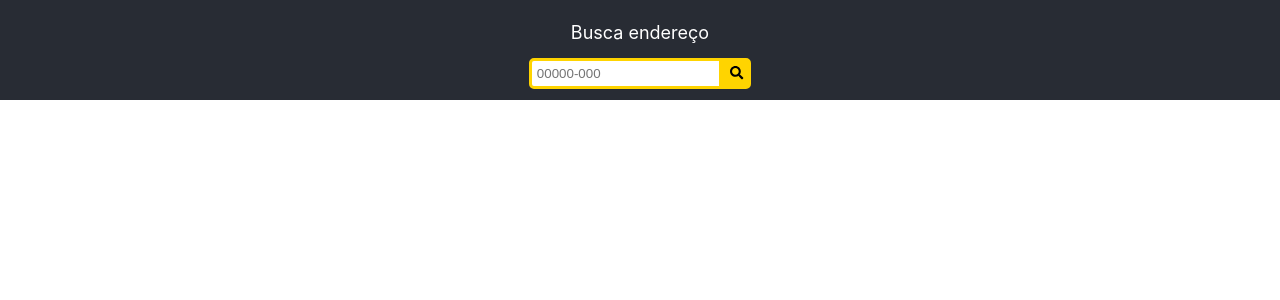
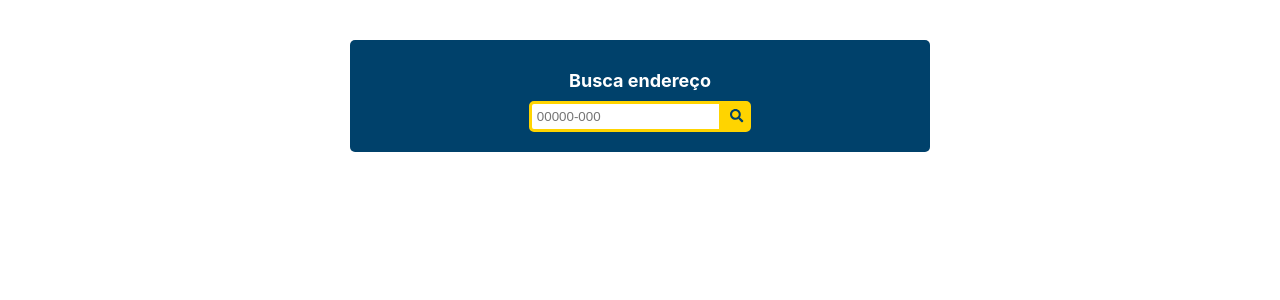
Before and after one commit to diegochagas/correios, a React (Create React App) app: page / in a window 1280 px wide. Shown: the top 300 px of the page. Built offline with nearby package versions, Linux system fonts and the light colour scheme; what google-maps-react, react-geocode would draw is missing.

Commit message:
Update style of the error message and address form

```diff
--- a/src/App.scss
+++ b/src/App.scss
@@ -1,24 +1,31 @@
 .App {
+    padding: 20px;
     text-align: center;
 }
 
 .App-header {
-    background-color: #282c34;
-    min-height: 100px;
+    background-color: #00416B;
     display: flex;
     flex-direction: column;
     align-items: center;
     justify-content: center;
-    font-size: calc(10px + 2vmin);
     color: white;
-}
-
-.App-link {
-    color: #61dafb;
+    max-width: 540px;
+    padding: 20px;
+    margin: 20px auto;
+    border-radius: 5px;
 }
 
 .btn {
     background-color:#FFD400;
     border: 3px solid #FFD400;
     padding: 5px;
+    border-radius: 5px;
+    color: #00416B;
+    font-weight: bold;
 }
+
+.form-text-error {
+    color: red;
+    font-weight: bold;
+}
--- a/src/components/AddressForm.js
+++ b/src/components/AddressForm.js
@@ -43,7 +43,7 @@ class AddressForm extends React.Component {
                         <label>Estado</label>
                         <input value={uf} disabled name="uf" />
                     </div>
-                    <button className="btn show-map-button">Exibir mapa</button>
+                    <button className="btn show-map-button">Exibir no mapa</button>
                 </form>
                 <div className="map">
                     {this.renderMap()}
@@ -65,7 +65,6 @@ class AddressForm extends React.Component {
             return <small></small>
         } else {
             return <MapContainer />;
-            // return <small>Não foi possível exibir mapa com o endereço informado.</small>
         }
     }
 }
--- a/src/components/AddressForm.scss
+++ b/src/components/AddressForm.scss
@@ -1,8 +1,11 @@
-
-
 .address-form {
-    max-width: 720px;
-    margin: 0 auto;
+    border: 1px solid lightgray;
+    border-radius: 5px;
+    max-width: 580px;
+    margin: 20px auto;
+    color: #00416B;
+    font-weight: bold;
+    transition-timing-function: ease-in;
 
     form {
         display: flex;
@@ -14,6 +17,7 @@
         display: flex;
         justify-content: space-between;
         margin: 5px 0;
+        flex-wrap: wrap;
 
         label {
             text-align: left;
@@ -21,13 +25,20 @@
         }
 
         input {
-            width: 80%;
+            width: 75%;
+            border-radius: 5px;
+            padding: 5px;
+            @media screen and (max-width: 426px) {
+                width: 100%;
+            }
         }
 
     }
 
     .show-map-button {
-        margin: 10px 0;
+        margin: 10px auto;
+        max-width: 150px;
+        font-size: 16px;
     }
 
     .map {
--- a/src/components/ErrorMessage.js
+++ b/src/components/ErrorMessage.js
@@ -4,7 +4,7 @@ import { connect } from 'react-redux';
 class ErrorMessage extends React.Component {
     render () {
         return (
-            <small className="form-text">
+            <small className="form-text-error">
                 {this.renderErrorMessage()}
             </small>
         );
--- a/src/components/MapContainer.scss
+++ b/src/components/MapContainer.scss
@@ -2,6 +2,5 @@
 .map-container {
     position: relative;
     margin: 20px;
-
     height: 320px;
 }
--- a/src/components/SearchZipCode.js
+++ b/src/components/SearchZipCode.js
@@ -13,7 +13,7 @@ class SearchZipCode extends React.Component {
 
     render () {
         return (
-            <form className="address-form" onSubmit={this.onSearchCEP}>
+            <form className="search-zip-code" onSubmit={this.onSearchCEP}>
                 <label className="search-label">Busca endereço</label>
                 <input
                     className="search-field"
--- a/src/components/SearchZipCode.scss
+++ b/src/components/SearchZipCode.scss
@@ -1,6 +1,7 @@
 .search-label {
     display: block;
     font-size: 18px;
+    font-weight: bold;
     margin: 10px 0;
 }
 
@@ -12,4 +13,5 @@
 
 .search-button {
     border-radius: 0px 5px 5px 0px;
+    color: #00416B;
 }
```
